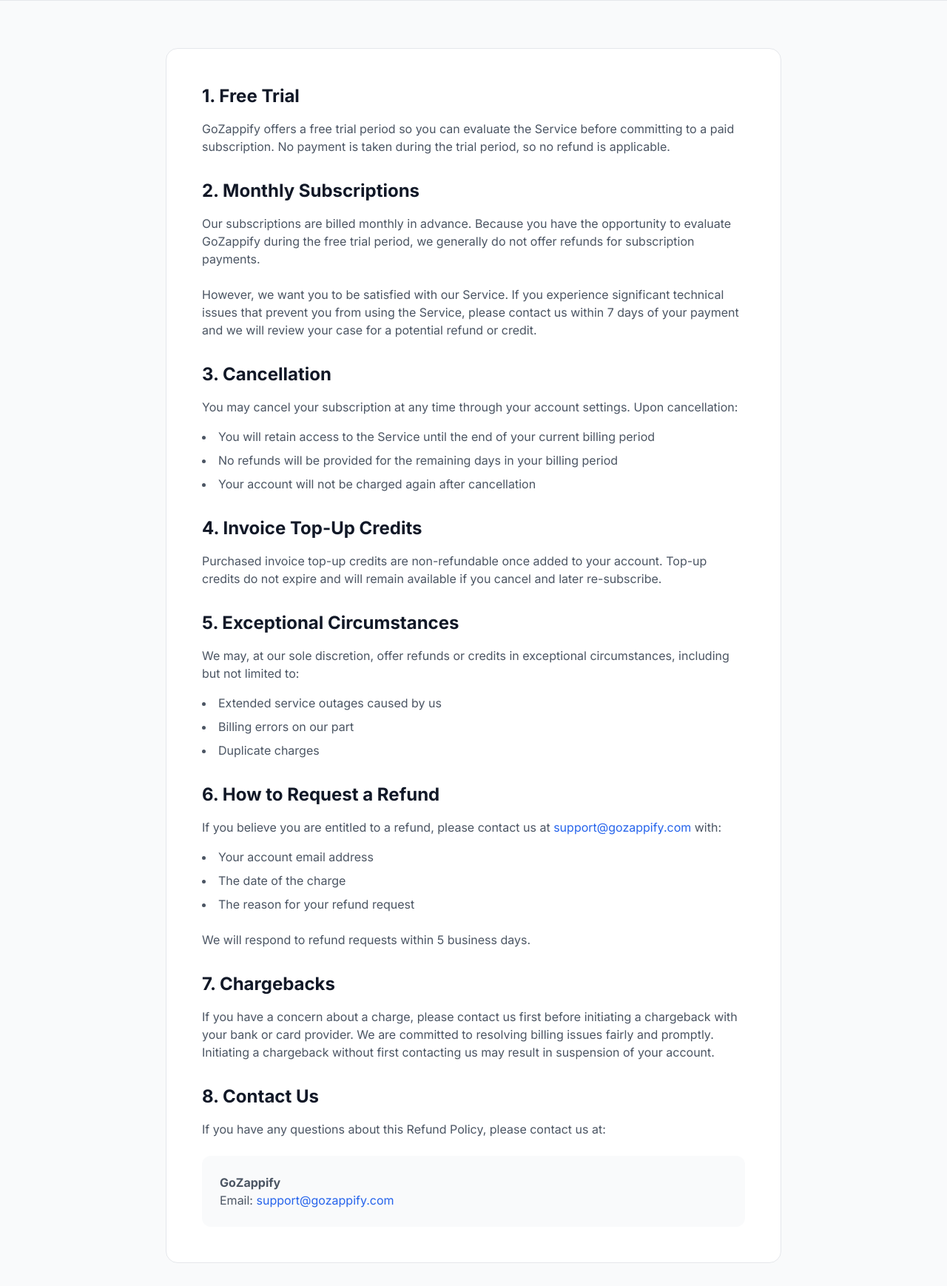
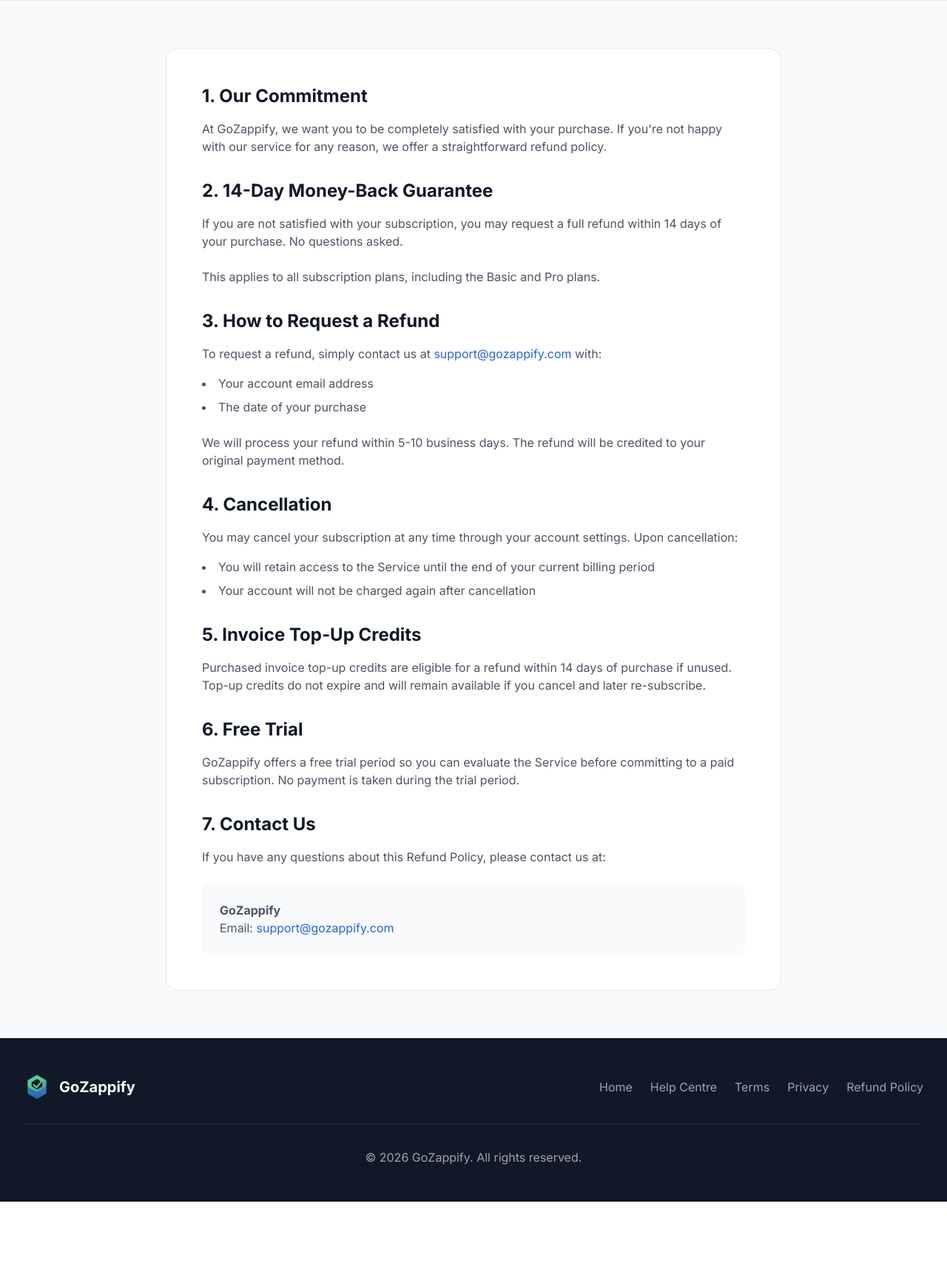
Before and after one commit to IncognitoJsy/invoice-processor-saas, a Flask app: page /refund-policy in a window 1280 px wide. Shown: the part 256-1994 px from the top of the page at 74% size. After the commit the page ends 1880 px from the top, so only its background shows below. Run offline with Flask 3, Linux system fonts and the light colour scheme; some libraries are stand-ins or nearby versions.

Commit message:
Update refund and terms policies for Paddle compliance - 14-day money-back guarantee

```diff
--- a/app/templates/pages/refund.html
+++ b/app/templates/pages/refund.html
@@ -76,63 +76,51 @@
             <div class="bg-white rounded-2xl border border-gray-200 p-8 md:p-12">
                 <div class="prose prose-gray max-w-none">
 
-                    <h2 class="text-2xl font-bold text-gray-900 mt-0 mb-4">1. Free Trial</h2>
+                    <h2 class="text-2xl font-bold text-gray-900 mt-0 mb-4">1. Our Commitment</h2>
                     <p class="text-gray-600 mb-6">
-                        GoZappify offers a free trial period so you can evaluate the Service before committing to a paid subscription. No payment is taken during the trial period, so no refund is applicable.
+                        At GoZappify, we want you to be completely satisfied with your purchase. If you're not happy with our service for any reason, we offer a straightforward refund policy.
                     </p>
 
-                    <h2 class="text-2xl font-bold text-gray-900 mt-8 mb-4">2. Monthly Subscriptions</h2>
+                    <h2 class="text-2xl font-bold text-gray-900 mt-8 mb-4">2. 14-Day Money-Back Guarantee</h2>
                     <p class="text-gray-600 mb-6">
-                        Our subscriptions are billed monthly in advance. Because you have the opportunity to evaluate GoZappify during the free trial period, we generally do not offer refunds for subscription payments.
+                        If you are not satisfied with your subscription, you may request a full refund within 14 days of your purchase. No questions asked.
                     </p>
                     <p class="text-gray-600 mb-6">
-                        However, we want you to be satisfied with our Service. If you experience significant technical issues that prevent you from using the Service, please contact us within 7 days of your payment and we will review your case for a potential refund or credit.
+                        This applies to all subscription plans, including the Basic and Pro plans.
                     </p>
 
-                    <h2 class="text-2xl font-bold text-gray-900 mt-8 mb-4">3. Cancellation</h2>
+                    <h2 class="text-2xl font-bold text-gray-900 mt-8 mb-4">3. How to Request a Refund</h2>
+                    <p class="text-gray-600 mb-4">
+                        To request a refund, simply contact us at <a href="mailto:support@gozappify.com" class="text-primary-600 hover:underline">support@gozappify.com</a> with:
+                    </p>
+                    <ul class="list-disc list-inside text-gray-600 mb-6 space-y-2">
+                        <li>Your account email address</li>
+                        <li>The date of your purchase</li>
+                    </ul>
+                    <p class="text-gray-600 mb-6">
+                        We will process your refund within 5-10 business days. The refund will be credited to your original payment method.
+                    </p>
+
+                    <h2 class="text-2xl font-bold text-gray-900 mt-8 mb-4">4. Cancellation</h2>
                     <p class="text-gray-600 mb-4">
                         You may cancel your subscription at any time through your account settings. Upon cancellation:
                     </p>
                     <ul class="list-disc list-inside text-gray-600 mb-6 space-y-2">
                         <li>You will retain access to the Service until the end of your current billing period</li>
-                        <li>No refunds will be provided for the remaining days in your billing period</li>
                         <li>Your account will not be charged again after cancellation</li>
                     </ul>
 
-                    <h2 class="text-2xl font-bold text-gray-900 mt-8 mb-4">4. Invoice Top-Up Credits</h2>
+                    <h2 class="text-2xl font-bold text-gray-900 mt-8 mb-4">5. Invoice Top-Up Credits</h2>
                     <p class="text-gray-600 mb-6">
-                        Purchased invoice top-up credits are non-refundable once added to your account. Top-up credits do not expire and will remain available if you cancel and later re-subscribe.
+                        Purchased invoice top-up credits are eligible for a refund within 14 days of purchase if unused. Top-up credits do not expire and will remain available if you cancel and later re-subscribe.
                     </p>
 
-                    <h2 class="text-2xl font-bold text-gray-900 mt-8 mb-4">5. Exceptional Circumstances</h2>
-                    <p class="text-gray-600 mb-4">
-                        We may, at our sole discretion, offer refunds or credits in exceptional circumstances, including but not limited to:
-                    </p>
-                    <ul class="list-disc list-inside text-gray-600 mb-6 space-y-2">
-                        <li>Extended service outages caused by us</li>
-                        <li>Billing errors on our part</li>
-                        <li>Duplicate charges</li>
-                    </ul>
-
-                    <h2 class="text-2xl font-bold text-gray-900 mt-8 mb-4">6. How to Request a Refund</h2>
-                    <p class="text-gray-600 mb-4">
-                        If you believe you are entitled to a refund, please contact us at <a href="mailto:support@gozappify.com" class="text-primary-600 hover:underline">support@gozappify.com</a> with:
-                    </p>
-                    <ul class="list-disc list-inside text-gray-600 mb-6 space-y-2">
-                        <li>Your account email address</li>
-                        <li>The date of the charge</li>
-                        <li>The reason for your refund request</li>
-                    </ul>
+                    <h2 class="text-2xl font-bold text-gray-900 mt-8 mb-4">6. Free Trial</h2>
                     <p class="text-gray-600 mb-6">
-                        We will respond to refund requests within 5 business days.
+                        GoZappify offers a free trial period so you can evaluate the Service before committing to a paid subscription. No payment is taken during the trial period.
                     </p>
 
-                    <h2 class="text-2xl font-bold text-gray-900 mt-8 mb-4">7. Chargebacks</h2>
-                    <p class="text-gray-600 mb-6">
-                        If you have a concern about a charge, please contact us first before initiating a chargeback with your bank or card provider. We are committed to resolving billing issues fairly and promptly. Initiating a chargeback without first contacting us may result in suspension of your account.
-                    </p>
-
-                    <h2 class="text-2xl font-bold text-gray-900 mt-8 mb-4">8. Contact Us</h2>
+                    <h2 class="text-2xl font-bold text-gray-900 mt-8 mb-4">7. Contact Us</h2>
                     <p class="text-gray-600 mb-6">
                         If you have any questions about this Refund Policy, please contact us at:
                     </p>
```
Also changed, not shown: app/templates/pages/terms.html (+11 -11 lines).
